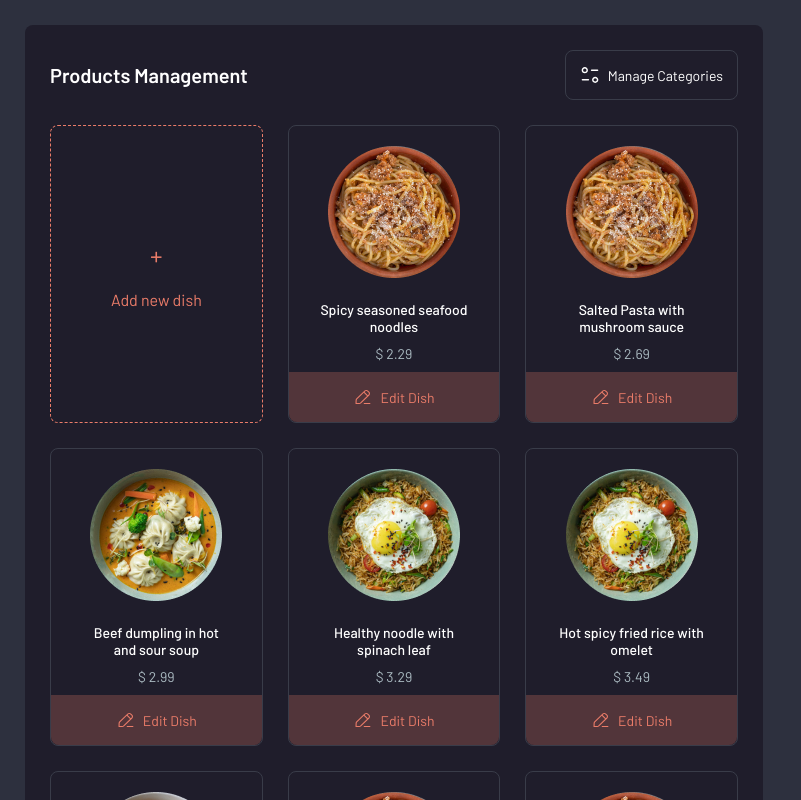
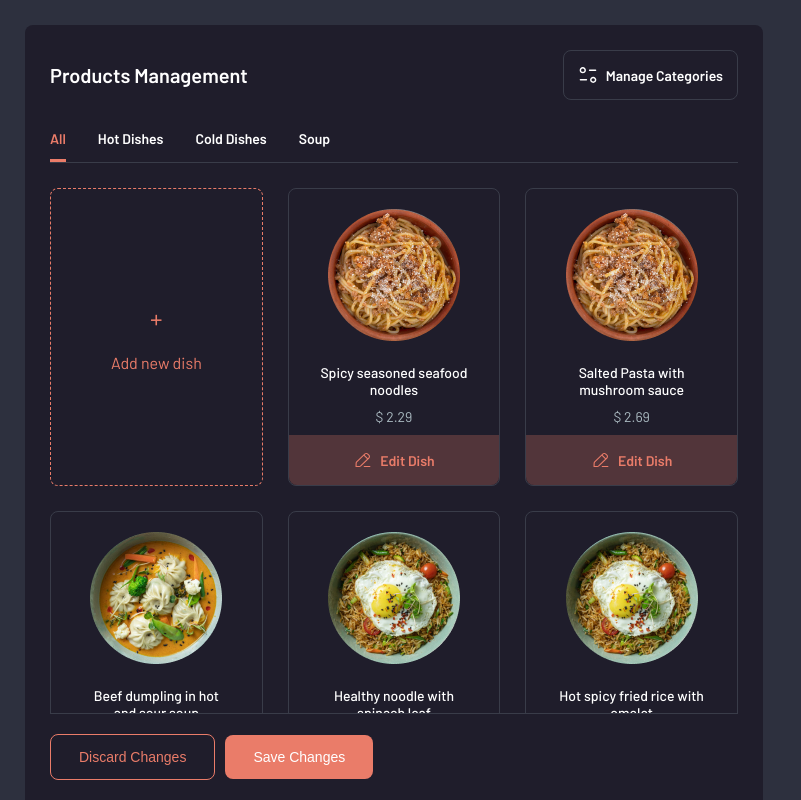
Before and after one commit to archis-academy/food-order-app-aries-1, a React (Vite) app: page /settings in a window 1280 px wide. Shown: the top 800 px of the page, without its empty margins (0-801 px from the left). Built offline with nearby package versions, Linux system fonts and the light colour scheme; no server answers; the database is empty; sample sign-in values are in the browser's storage.

Commit message:
[FO-12]Html css parts are completed

```diff
--- /dev/null
+++ b/src/components/ChangeButtons/ChangeButtons.jsx
@@ -0,0 +1,13 @@
+import "./ChangeButtons.scss";
+
+function ChangeButtons() {
+  return (
+    <>
+      <div className="buttons-container">
+        <button className="discard-changes">Discard Changes</button>
+        <button className="save-changes">Save Changes</button>
+      </div>
+    </>
+  );
+}
+export default ChangeButtons;
--- /dev/null
+++ b/src/components/ChangeButtons/ChangeButtons.scss
@@ -0,0 +1,16 @@
+@import "../../styles/abstracts/index";
+
+.buttons-container {
+  padding: 20px 0;
+  background-color: $secondary-bg;
+  position: sticky;
+  bottom: 0;
+  border-top: 1px solid $line-color;
+}
+.save-changes {
+  @include primary-btn;
+}
+.discard-changes {
+  @include secondary-btn;
+  margin-right: 10px;
+}
--- a/src/components/ProductCard/ProductCard.scss
+++ b/src/components/ProductCard/ProductCard.scss
@@ -28,6 +28,7 @@
   border-bottom-left-radius: 8px;
   border-bottom-right-radius: 8px;
   font-size: 14px;
+  font-weight: 600;
   color: $accent-color;
   display: flex;
   justify-content: center;
--- a/src/components/ProductsManagement/ProductsManagement.jsx
+++ b/src/components/ProductsManagement/ProductsManagement.jsx
@@ -2,18 +2,37 @@ import ProductCard from "../ProductCard/ProductCard";
 import SettingsHeader from "../SettingsHeader/SettingsHeader";
 import { foods } from "../../db/foods";
 import "./ProductsManagement.scss";
+import CategoryTabs from "../CategoryTabs/CategoryTabs";
+import { useState } from "react";
+import ChangeButtons from "../ChangeButtons/ChangeButtons";
 
 function ProductsManagement() {
+  const [dishes, setDishes] = useState(foods);
+  const [filteredDishes, setFilteredDishes] = useState(dishes);
+  const [filterParameters, setFilterParameters] = useState({
+    orderType: "All",
+    category: "all",
+    searchQuery: "",
+  });
+
   return (
     <>
       <div className="management-container">
-        <SettingsHeader />
+        <div className="header-sticky">
+          <SettingsHeader />
+          <CategoryTabs
+            dishes={dishes}
+            setFilteredDishes={setFilteredDishes}
+            filterParameters={filterParameters}
+            setFilterParameters={setFilterParameters}
+          />
+        </div>
         <div className="product-cards-container">
           <div className="add-dish-card">
             <span>+</span>
             <p>Add new dish</p>
           </div>
-          {foods.map((food) => {
+          {filteredDishes.map((food) => {
             return (
               <ProductCard
                 key={food.id}
@@ -24,6 +43,7 @@ function ProductsManagement() {
             );
           })}
         </div>
+        <ChangeButtons />
       </div>
     </>
   );
--- a/src/components/ProductsManagement/ProductsManagement.scss
+++ b/src/components/ProductsManagement/ProductsManagement.scss
@@ -2,9 +2,15 @@
 
 .management-container {
   width: 60%;
+  min-height: 100vh;
   background-color: $secondary-bg;
   border-radius: 8px;
   padding: 25px;
+}
+.header-sticky {
+  position: sticky;
+  top: 0;
+  background-color: $secondary-bg;
 }
 .product-cards-container {
   display: grid;
--- a/src/components/SettingsHeader/SettingsHeader.scss
+++ b/src/components/SettingsHeader/SettingsHeader.scss
@@ -4,6 +4,7 @@
   display: flex;
   justify-content: space-between;
   align-items: center;
+  margin-bottom: 30px;
 
   h1 {
     font-weight: 600;
@@ -20,5 +21,6 @@
 
   p {
     font-size: 14px;
+    font-weight: 600;
   }
 }
--- a/src/styles/abstracts/_mixins.scss
+++ b/src/styles/abstracts/_mixins.scss
@@ -0,0 +1,27 @@
+@import "./variables";
+
+@mixin primary-btn {
+  padding: 14px 28px;
+  background-color: $accent-color;
+  border: none;
+  border-radius: 8px;
+  font-size: 14px;
+  color: $primary-font-color;
+
+  &:hover {
+    box-shadow: $button-shadow;
+  }
+}
+
+@mixin secondary-btn {
+  padding: 14px 28px;
+  background-color: inherit;
+  border: 1px solid $accent-color;
+  border-radius: 8px;
+  font-size: 14px;
+  color: $accent-color;
+
+  &:hover {
+    box-shadow: $button-shadow;
+  }
+}
```
